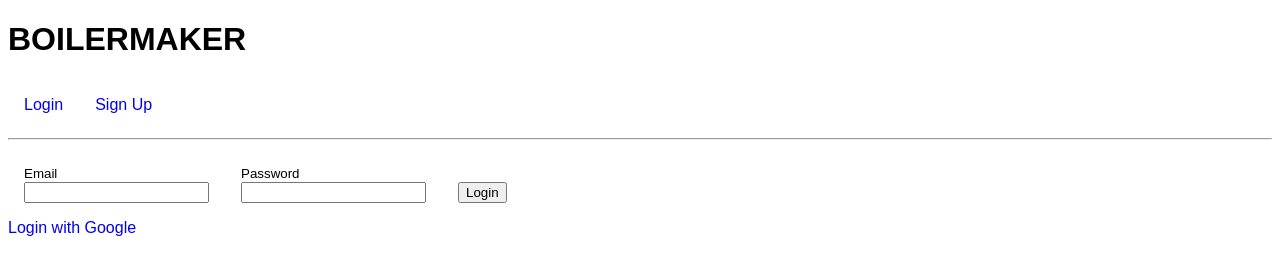
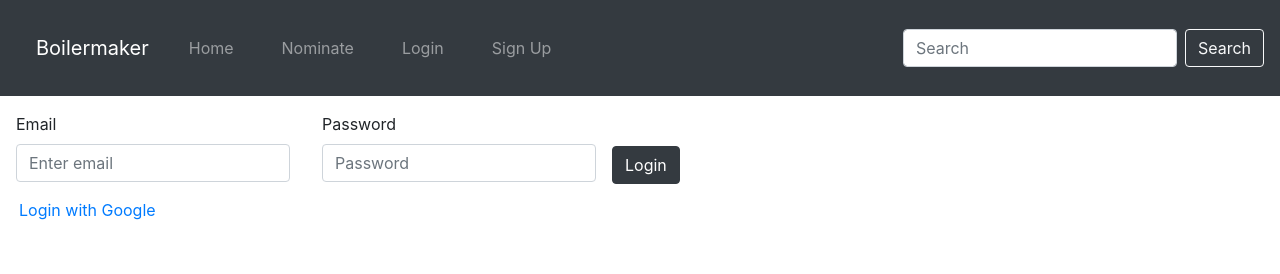
Before and after one commit to bill-wi-the-science-fi/capstone, a React app: page / in a window 1280 px wide. Built offline with nearby package versions, Linux system fonts and the light colour scheme; no server answers.

Commit message:
Feature: small DB updates, Bootstrap nav created

```diff
--- a/client/components/auth-form.js
+++ b/client/components/auth-form.js
@@ -1,4 +1,5 @@
 import React from 'react'
+import {Button, Form} from 'react-bootstrap'
 import {connect} from 'react-redux'
 import PropTypes from 'prop-types'
 import {auth} from '../store'
@@ -11,25 +12,25 @@ const AuthForm = (props) => {
 
   return (
     <div>
-      <form onSubmit={handleSubmit} name={name}>
-        <div>
-          <label htmlFor="email">
-            <small>Email</small>
-          </label>
-          <input name="email" type="text" />
-        </div>
-        <div>
-          <label htmlFor="password">
-            <small>Password</small>
-          </label>
-          <input name="password" type="password" />
-        </div>
-        <div>
-          <button type="submit">{displayName}</button>
-        </div>
+      <Form onSubmit={handleSubmit} name={name}>
+        <Form.Group controlId="formBasicEmail">
+          <Form.Label>Email</Form.Label>
+          <Form.Control type="email" placeholder="Enter email" />
+        </Form.Group>
+
+        <Form.Group controlId="formBasicPassword">
+          <Form.Label>Password</Form.Label>
+          <Form.Control type="password" placeholder="Password" />
+        </Form.Group>
+        <Button variant="dark" type="submit">
+          {displayName}
+        </Button>
+
         {error && error.response && <div> {error.response.data} </div>}
-      </form>
-      <a href="/auth/google">{displayName} with Google</a>
+      </Form>
+      <div className="container ml-1">
+        <a href="/auth/google">{displayName} with Google</a>
+      </div>
     </div>
   )
 }
--- a/client/components/index.js
+++ b/client/components/index.js
@@ -1,3 +1,5 @@
+// import 'bootstrap/dist/css/bootstrap.min.css'
+
 /**
  * `components/index.js` exists simply as a 'central export' for our components.
  * This way, we can import all of our components from the same place, rather than
--- a/client/components/navbar.js
+++ b/client/components/navbar.js
@@ -1,31 +1,37 @@
 import React from 'react'
 import PropTypes from 'prop-types'
 import {connect} from 'react-redux'
-import {Link} from 'react-router-dom'
+import {Navbar, Nav, Form, FormControl, Button} from 'react-bootstrap'
 import {logout} from '../store'
 
-const Navbar = ({handleClick, isLoggedIn}) => (
-  <div>
-    <h1>BOILERMAKER</h1>
-    <nav>
-      {isLoggedIn ? (
-        <div>
-          {/* The navbar will show these links after you log in */}
-          <Link to="/home">Home</Link>
-          <a href="#" onClick={handleClick}>
+const NavbarBootstrap = ({handleClick, isLoggedIn}) => (
+  <Navbar collapseOnSelect expand="md" bg="dark" variant="dark">
+    <Navbar.Brand href="#home">Boilermaker</Navbar.Brand>
+
+    <Navbar.Toggle aria-controls="responsive-navbar-nav" />
+    <Navbar.Collapse id="responsive-navbar-nav">
+      <Nav className="mr-auto">
+        <Nav.Link href="home">Home</Nav.Link>
+        <Nav.Link href="nominate">Nominate</Nav.Link>
+        {isLoggedIn ? (
+          <Nav.Link href="home" onClick={handleClick}>
             Logout
-          </a>
-        </div>
-      ) : (
-        <div>
-          {/* The navbar will show these links before you log in */}
-          <Link to="/login">Login</Link>
-          <Link to="/signup">Sign Up</Link>
-        </div>
-      )}
-    </nav>
-    <hr />
-  </div>
+          </Nav.Link>
+        ) : (
+          <React.Fragment>
+            <Nav.Link href="login">Login</Nav.Link>
+            <Nav.Link href="signup">Sign Up</Nav.Link>
+          </React.Fragment>
+        )}
+      </Nav>
+      <Nav>
+        <Form inline>
+          <FormControl type="text" placeholder="Search" className="mr-sm-2" />
+          <Button variant="outline-light">Search</Button>
+        </Form>
+      </Nav>
+    </Navbar.Collapse>
+  </Navbar>
 )
 
 /**
@@ -45,7 +51,7 @@ const mapDispatch = (dispatch) => {
   }
 }
 
-export default connect(mapState, mapDispatch)(Navbar)
+export default connect(mapState, mapDispatch)(NavbarBootstrap)
 
 /**
  * PROP TYPES
--- a/client/index.js
+++ b/client/index.js
@@ -1,10 +1,12 @@
 import React from 'react'
+
 import ReactDOM from 'react-dom'
 import {Provider} from 'react-redux'
 import {Router} from 'react-router-dom'
 import history from './history'
 import store from './store'
 import App from './app'
+// import 'bootstrap/dist/css/bootstrap.min.css'
 
 // establishes socket connection
 import './socket'
--- a/package.json
+++ b/package.json
@@ -39,6 +39,7 @@
   "license": "MIT",
   "dependencies": {
     "axios": "^0.19.0",
+    "bootstrap": "^4.6.0",
     "compression": "^1.7.3",
     "connect-session-sequelize": "^6.0.0",
     "express": "^4.16.4",
@@ -51,6 +52,7 @@
     "pg-hstore": "^2.3.2",
     "prop-types": "^15.7.2",
     "react": "^16.8.6",
+    "react-bootstrap": "^1.5.2",
     "react-dom": "^16.8.6",
     "react-redux": "^7.0.1",
     "react-router-dom": "^5.0.0",
--- a/public/index.html
+++ b/public/index.html
@@ -1,10 +1,16 @@
 <!DOCTYPE html>
 <html>
   <head>
-    <meta charset='utf-8'>
-    <meta name='viewport' content='width=device-width initial-scale=1.0'>
+    <meta charset="utf-8" />
+    <meta name="viewport" content="width=device-width initial-scale=1.0" />
     <title>Boilermaker</title>
     <link rel="stylesheet" href="/style.css" />
+    <link
+      rel="stylesheet"
+      href="https://cdn.jsdelivr.net/npm/bootstrap@4.6.0/dist/css/bootstrap.min.css"
+      integrity="sha384-B0vP5xmATw1+K9KRQjQERJvTumQW0nPEzvF6L/Z6nronJ3oUOFUFpCjEUQouq2+l"
+      crossorigin="anonymous"
+    />
     <script defer src="/bundle.js"></script>
   </head>
   <body>
```
Also changed, not shown: script/seed.js (+29 -6 lines), server/api/users.js (+6 -2 lines), server/db/models/award.js (+10 -0 lines).
